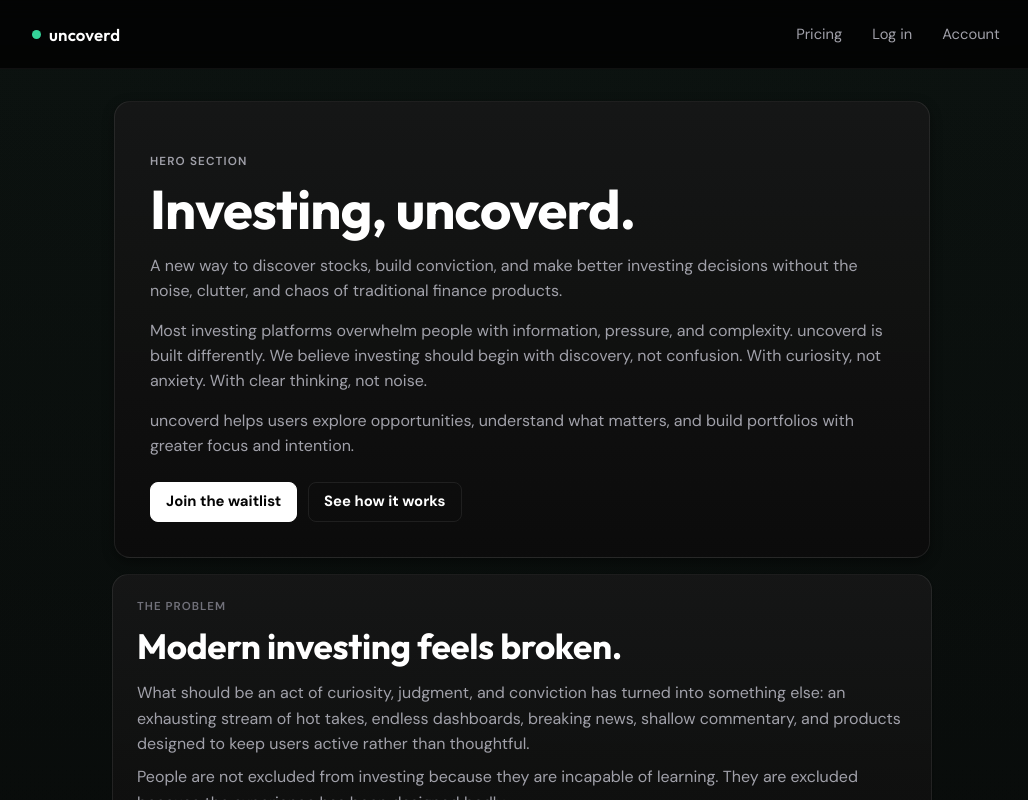
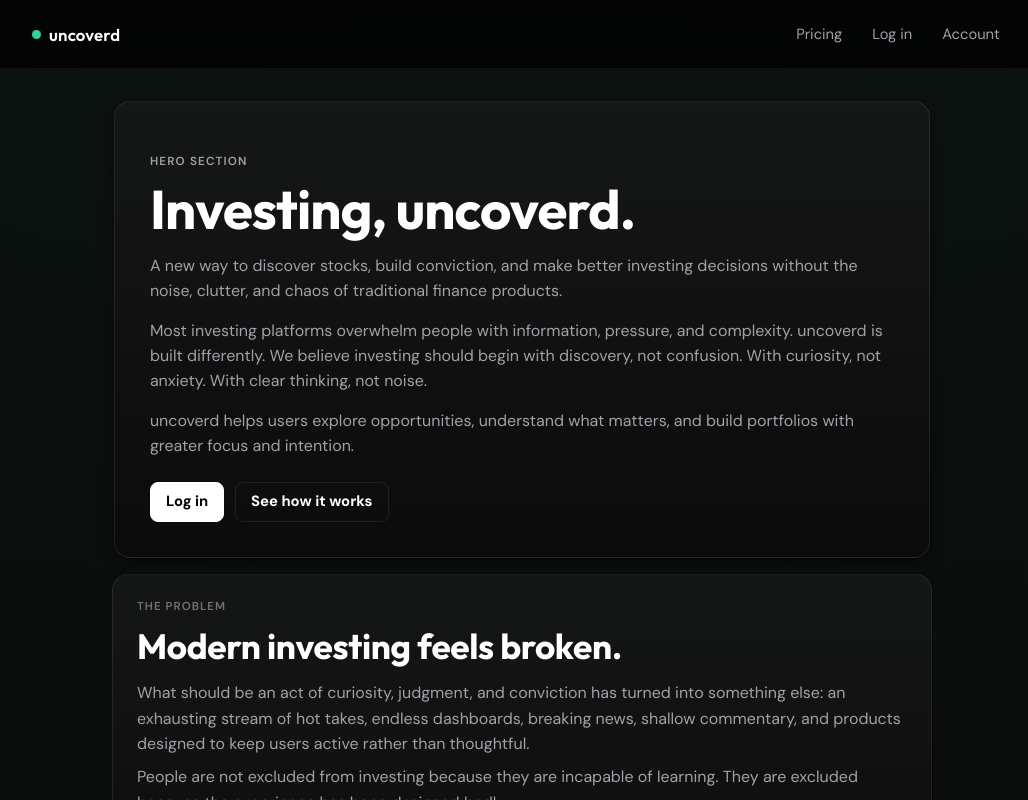
Before and after one commit to tickrbee/uncoverd-web, a Next.js app: page / in a window 1280 px wide. Shown: the top 800 px of the page, without its empty margins (118-1146 px from the left). Built offline with nearby package versions, Linux system fonts and the light colour scheme.

Commit message:
Remove waitlist CTAs and use live billing actions

```diff
--- a/src/app/page.tsx
+++ b/src/app/page.tsx
@@ -113,8 +113,8 @@ const storySections: StorySection[] = [
     ],
     ctaLine:
       "For thoughtful investors. For curious beginners. For anyone who wants a better entry point into the market.",
-    ctaLabel: "Join uncoverd",
-    ctaHref: "/login?next=%2Fpricing",
+    ctaLabel: "Choose plan",
+    ctaHref: "/pricing",
   },
   {
     id: "name",
@@ -142,7 +142,7 @@ const storySections: StorySection[] = [
       "Better tools for forming judgment",
       "Less chaos and more conviction",
     ],
-    ctaLabel: "Get early access",
+    ctaLabel: "Log in",
     ctaHref: "/login?next=%2Fpricing",
   },
 ];
@@ -171,7 +171,7 @@ export default function HomePage() {
 
           <div className="hero__actions">
             <Link href="/login?next=%2Fpricing" className="btn">
-              Join the waitlist
+              Log in
             </Link>
             <Link href="#core-idea" className="btn btn--ghost">
               See how it works
@@ -235,11 +235,11 @@ export default function HomePage() {
 
           <div className="hero__actions">
             <Link href="/login?next=%2Fpricing" className="btn">
-              Join the waitlist
+              Log in
             </Link>
-            <a href="mailto:hello@uncoverd.org" className="btn btn--ghost">
-              Contact us
-            </a>
+            <Link href="/pricing" className="btn btn--ghost">
+              View plans
+            </Link>
           </div>
 
           <p className="story-section__closing">uncoverd — discover with clarity. invest with conviction.</p>
```
